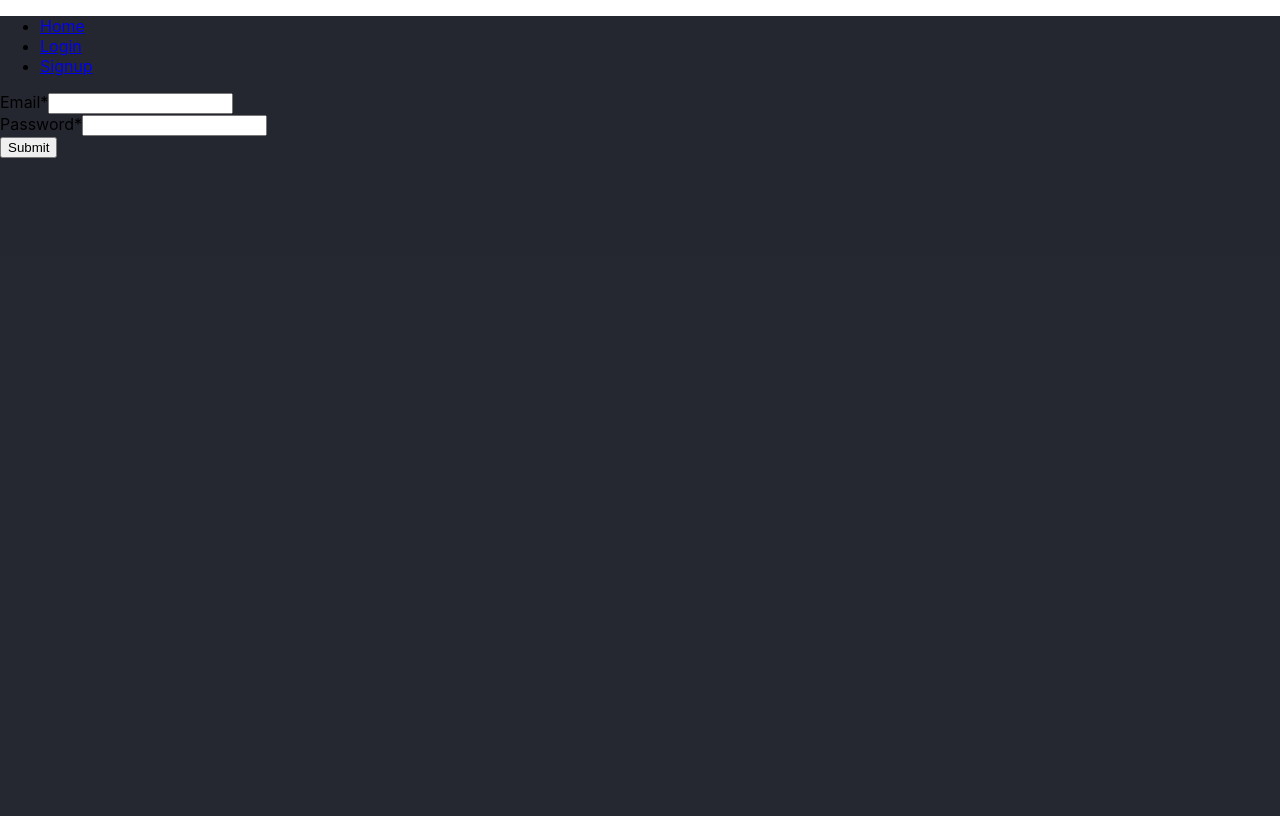
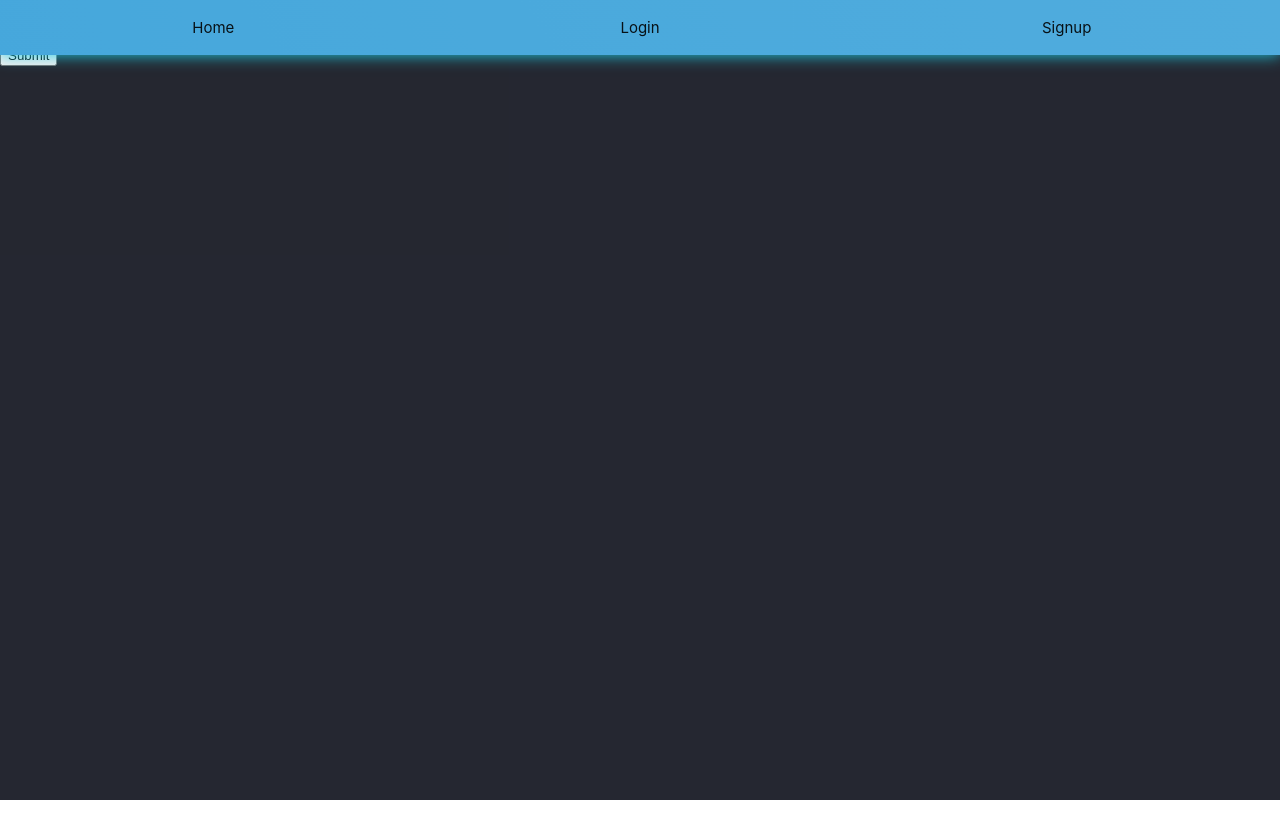
Before and after one commit to Nothile-Moyo-Git/node-react-fullstack, a React (Create React App) app in the folder frontend/: page /typescript-fullstack/login in a window 1280 px wide. Built offline with nearby package versions, Linux system fonts and the light colour scheme.

Commit message:
Basic desktop menu

```diff
--- a/frontend/src/components/menu/Menu.scss
+++ b/frontend/src/components/menu/Menu.scss
@@ -0,0 +1,187 @@
+@use "../../scss/partials/responsive" as responsive;
+@use "../../scss/partials/animations" as animations;
+@use "../../scss/partials/mixins" as mixins;
+@use "../../scss/partials/branding" as branding;
+
+nav{
+    width: 100%;
+}
+
+.header{
+    display: flex;
+    width: 100%;
+    position: fixed;
+    top: 0;
+    height: 55px;
+    box-shadow: 0px 0px 15px 0px branding.$brand_color_six;
+    align-items: center;
+    z-index: 2;
+    overflow: hidden;
+    transition: animations.$standard_transition;
+
+    @include mixins.backgroundGradientEffect(){
+        background: branding.$gradient_color_three;
+    }
+
+    &__logged-in{
+
+        @include responsive.breakpoint(tablet){
+            height: 233px;
+        }
+    }
+
+    &__logged-out{
+
+        @include responsive.breakpoint(tablet){
+            height: 100px;
+        }
+    }
+}
+
+.menu{
+    display: flex;
+    flex-direction: row;
+    justify-content: space-evenly;
+    width: 100%;
+    margin: auto;
+    padding: 0;
+    position: fixed;
+    top: 0;
+    height: 55px;
+    box-shadow: 0px 0px 15px 0px branding.$brand_color_six;
+    align-items: center;
+    z-index: 2;
+    overflow: hidden;
+    transition: animations.$standard_transition;
+
+    @include mixins.backgroundGradientEffect(){
+        background: branding.$gradient_color_three;
+    }
+
+    &__logged-in{
+
+        @include responsive.breakpoint(tablet){
+            height: 233px;
+        }
+    }
+
+    &__logged-out{
+
+        @include responsive.breakpoint(tablet){
+            height: 100px;
+        }
+    }
+
+    @include responsive.breakpoint(tablet){
+        flex-direction: column;
+    }
+
+    &__link{
+
+        font-size: 15px;
+        transition: animations.$standard-transition;
+        border-radius: 4px;
+        padding : 0.4rem 0.85rem 0.45rem 0.85rem;
+        color : rgba(0, 0, 0, 0.9);
+        text-decoration: none;
+
+        @include mixins.state(){
+            background-color: branding.$brand_color_three__alt_1;
+            color : rgba(0, 0, 0, 0.9);
+        }
+    }
+
+    &__item{
+        width: 100%;
+        text-align: center;
+        display: flex;
+        align-items: center;
+        justify-content: center;
+
+        @include responsive.breakpoint(tablet){
+            width: 100%;
+            border-bottom: 1px solid black;
+        }
+    }
+
+    &__form{
+        width: 100%;
+        display: flex;
+        align-items: center;
+    }
+
+    &__logout-text{
+
+        background-color: transparent;
+        border: none;
+        height: 100%;
+        cursor: pointer;
+        font-size: 15px;
+        width: max-content;
+        margin: auto;
+        border-radius: 4px;
+        padding : 0.4rem 0.85rem 0.45rem 0.85rem;
+        transition: animations.$standard-transition;
+
+        @include mixins.state(){
+            background-color: branding.$brand_color_three__alt_1;
+        }
+    }
+}
+
+.toggle-menu-button{
+    position: absolute;
+    z-index: 3;
+    display: none;
+    animation: fade-in 0.2s linear;
+    cursor: pointer;
+
+    @include responsive.breakpoint(tablet){
+
+        &__show{
+            display: block;
+        }
+    }
+}
+
+#show_menu{
+    top: 20px;
+    right: 20px;
+
+    svg{
+        @include mixins.state(){
+            rect{
+                transition: animations.$standard-transition;
+                fill : branding.$brand_color_three;
+            }
+        }
+    }
+
+
+    @include responsive.breakpoint-min(tablet){
+        display: none !important;
+    }
+}
+
+#hide_menu{
+    top: 3px;
+    right: 3px;
+
+    svg{
+
+        transition: animations.$standard-transition;
+
+        @include mixins.state(){
+            fill : white;
+        }
+    }
+}
+
+.menu-open{
+
+    margin-top: 82px;
+
+    @include responsive.breakpoint(tablet){
+        margin-top: 314px;
+    }
+}
--- a/frontend/src/components/menu/Menu.tsx
+++ b/frontend/src/components/menu/Menu.tsx
@@ -10,23 +10,25 @@
 
 import { FC } from "react";
 import { NavLink } from "react-router-dom";
+import { BASENAME } from "../../util/util";
+import "./Menu.scss";
 
 const Menu : FC = () => {
 
     return(
         <nav>
-            <ul>
+            <ul className="menu">
 
-                <li>
-                    <NavLink to="/">Home</NavLink>
+                <li className="menu__item">
+                    <NavLink to={BASENAME} className="menu__link">Home</NavLink>
                 </li>
 
-                <li>
-                    <NavLink to="/login">Login</NavLink>
+                <li className="menu__item">
+                    <NavLink to={BASENAME + "/login"} className="menu__link">Login</NavLink>
                 </li>
 
-                <li>
-                    <NavLink to="/signup">Signup</NavLink>
+                <li className="menu__item">
+                    <NavLink to={BASENAME + "/signup"} className="menu__link">Signup</NavLink>
                 </li>
 
             </ul>
--- /dev/null
+++ b/frontend/src/pages/Error/404.scss
@@ -0,0 +1,4 @@
+.error{
+    display: flex;
+    flex-direction: column;
+}
--- /dev/null
+++ b/frontend/src/pages/Error/404.tsx
@@ -0,0 +1,24 @@
+/**
+ * Date created: 28/02/2024
+ *
+ * Author: Nothile Moyo
+ *
+ * The error page component
+ * This component renders a 404 page as a fallback if the route can't be handled
+ */
+
+import { FC } from "react";
+import { NavLink } from "react-router-dom";
+import { BASENAME } from "../../util/util";
+
+import "./404.scss";
+
+export const ErrorPage : FC = () => {
+
+    return(
+        <section className="error">
+            <h1>Error: 404 Page not found</h1>
+            <p>Go to the <NavLink to={BASENAME}>home</NavLink> page</p>
+        </section>
+    );
+};
--- a/frontend/src/routes/Router.tsx
+++ b/frontend/src/routes/Router.tsx
@@ -8,21 +8,22 @@
  * Note: when using the basename, in your local server, navigate to the URL
  */
 
+import { ErrorPage } from '../pages/Error/404';
 import { LoginPage } from '../pages/Auth/Login';
 import { SignupPage } from '../pages/Auth/Signup';
 import PageWrapper from '../components/globals/PageWrapper';
+import { BASENAME } from '../util/util';
 import App from '../App';
 
 import {
     createBrowserRouter,
 } from 'react-router-dom';
 
-const BASENAME = '/typescript-fullstack'
-
 export const nestedRouter = createBrowserRouter([
     {
         path : "/",
         element: <PageWrapper/>,
+        errorElement: <ErrorPage/>,
         children : [
             {
                 path : BASENAME,
--- a/frontend/src/util/util.ts
+++ b/frontend/src/util/util.ts
@@ -19,3 +19,5 @@ export const isValidUrl = (url : string) => {
     '(\\#[-a-z\\d_]*)?$','i'); // validate fragment locator
     return !!urlPattern.test(url);
 };
+
+export const BASENAME = '/typescript-fullstack';
```
